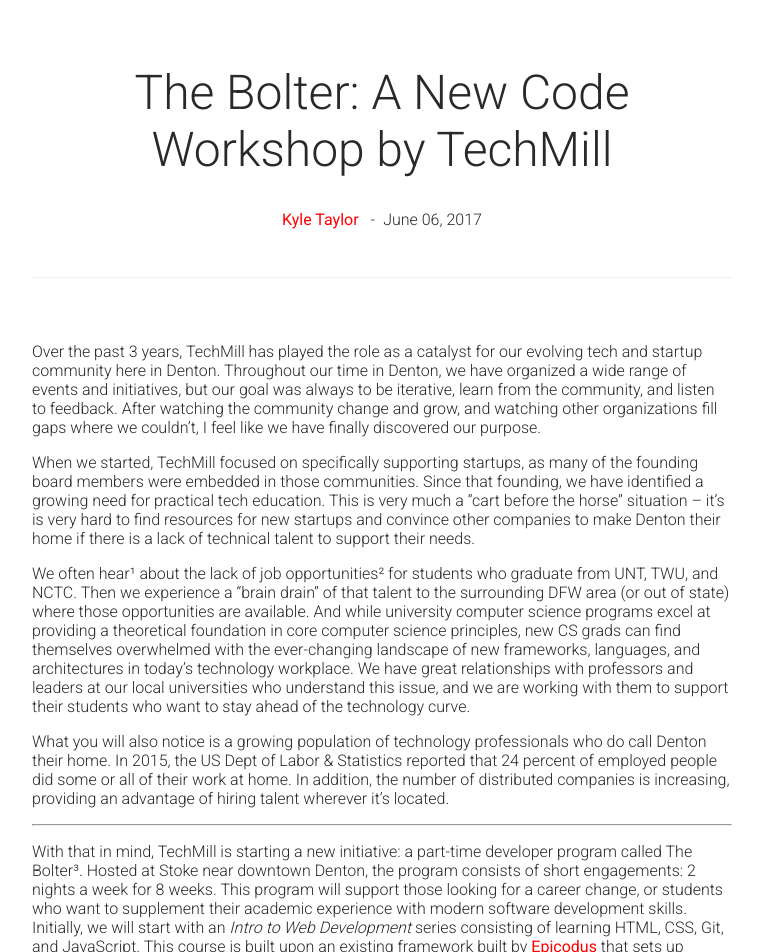
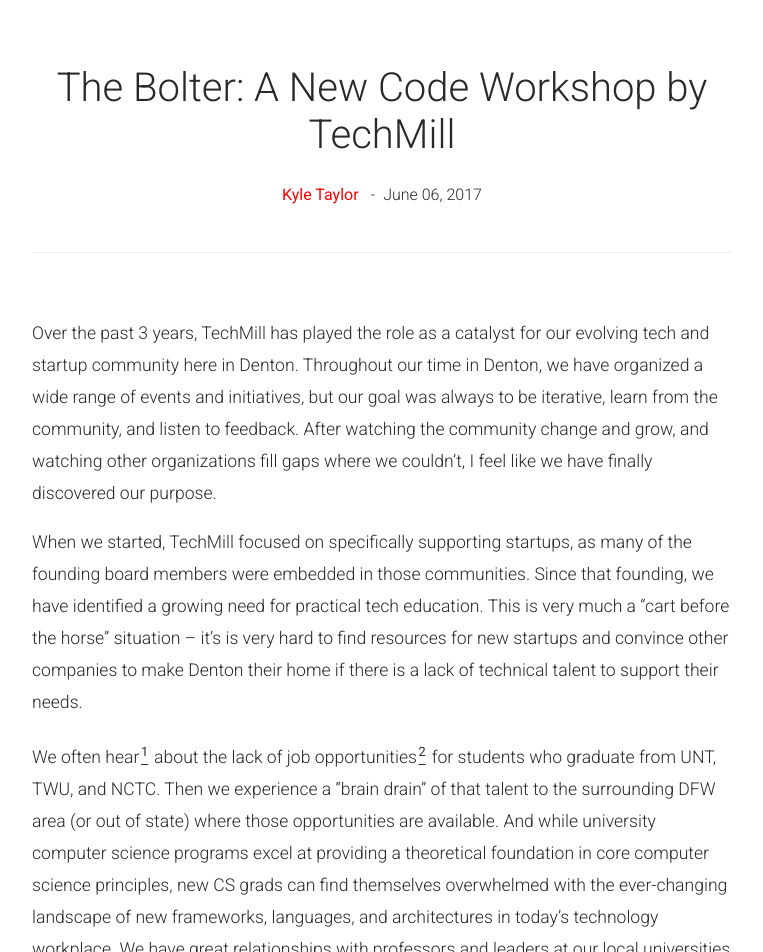
Before and after one commit to techmilldenton/blog, a Jekyll site: the page built from _posts/2017-06-06-introducing-the-bolter.md, in a window 1280 px wide. Shown: the top 952 px of the page, without its empty margins (258-1021 px from the left). Built offline with Jekyll 4.4.1, drawn with Linux system fonts in a browser that asks for light colours; some of the changed text lies outside the part shown.

Commit message:
Clean up post styling

```diff
--- /dev/null
+++ b/_includes/image.html
@@ -0,0 +1,9 @@
+<div class="image" >
+  <img src="{{ include.url }}" alt="{{ include.title }}" class="image__image"/>
+
+  {% if include.caption %}
+    <span class="image__caption">
+      {{ include.caption }}
+    </span>
+  {% endif %}
+</div>
--- a/_posts/2017-06-06-introducing-the-bolter.md
+++ b/_posts/2017-06-06-introducing-the-bolter.md
@@ -6,40 +6,143 @@
 author_url: https://google.com
 ---
 
-Over the past 3 years, TechMill has played the role as a catalyst for our evolving tech and startup community here in Denton. Throughout our time in Denton, we have organized a wide range of events and initiatives, but our goal was always to be iterative, learn from the community, and listen to feedback. After watching the community change and grow, and watching other organizations fill gaps where we couldn’t, I feel like we have finally discovered our purpose.
+Over the past 3 years, TechMill has played the role as a catalyst for our
+evolving tech and startup community here in Denton. Throughout our time in
+Denton, we have organized a wide range of events and initiatives, but our
+goal was always to be iterative, learn from the community, and listen to
+feedback. After watching the community change and grow, and watching other
+organizations fill gaps where we couldn’t, I feel like we have finally
+discovered our purpose.
 
-When we started, TechMill focused on specifically supporting startups, as many of the founding board members were embedded in those communities. Since that founding, we have identified a growing need for practical tech education. This is very much a "cart before the horse" situation -- it’s is very hard to find resources for new startups and convince other companies to make Denton their home if there is a lack of technical talent to support their needs.
+When we started, TechMill focused on specifically supporting startups, as many
+of the founding board members were embedded in those communities. Since that
+founding, we have identified a growing need for practical tech education. This
+is very much a "cart before the horse" situation -- it’s is very hard to find
+resources for new startups and convince other companies to make Denton their
+home if there is a lack of technical talent to support their needs.
 
-We often hear¹ about the lack of job opportunities² for students who graduate from UNT, TWU, and NCTC. Then we experience a “brain drain” of that talent to the surrounding DFW area (or out of state) where those opportunities are available. And while university computer science programs excel at providing a theoretical foundation in core computer science principles, new CS grads can find themselves overwhelmed with the ever-changing landscape of new frameworks, languages, and architectures in today's technology workplace.  We have great relationships with professors and leaders at our local universities who understand this issue, and we are working with them to support their students who want to stay ahead of the technology curve.
+We often hear[](#fn-1){: rel="footnote" id="ref-1" } about the lack of job
+opportunities[](#fn-2){: rel="footnote" id="ref-2" } for students who graduate
+from UNT, TWU, and NCTC. Then we experience a “brain drain” of that talent to
+the surrounding DFW area (or out of state) where those opportunities are
+available.  And while university computer science programs excel at providing a
+theoretical foundation in core computer science principles, new CS grads can
+find themselves overwhelmed with the ever-changing landscape of new frameworks,
+languages, and architectures in today's technology workplace. We have great
+relationships with professors and leaders at our local universities who
+understand this issue, and we are working with them to support their students
+who want to stay ahead of the technology curve.
 
-What you will also notice is a growing population of technology professionals who do call Denton their home. In 2015, the US Dept of Labor & Statistics reported that 24 percent of employed people did some or all of their work at home. In addition, the number of distributed companies is increasing, providing an advantage of hiring talent wherever it’s located.
+What you will also notice is a growing population of technology professionals
+who do call Denton their home. In 2015, the US Dept of Labor & Statistics
+reported that 24 percent of employed people did some or all of their work at
+home. In addition, the number of distributed companies is increasing, providing
+an advantage of hiring talent wherever it’s located.
 
 ---
 
-With that in mind, TechMill is starting a new initiative: a part-time developer program called The Bolter³. Hosted at Stoke near downtown Denton, the program consists of short engagements: 2 nights a week for 8 weeks. This program will support those looking for a career change, or students who want to supplement their academic experience with modern software development skills. Initially, we will start with an _Intro to Web Development_ series consisting of learning HTML, CSS, Git, and JavaScript. This course is built upon an existing framework built by [Epicodus] that sets up course material, hands-on exercises, and homework. The program will last two months. The first month (section) teaches HTML, CSS, and Git while the second month introduces JavaScript and programming concepts.
+With that in mind, TechMill is starting a new initiative: a part-time developer
+program called The Bolter[](#fn-3){: rel="footnote" id="ref-3" }. Hosted at
+Stoke near downtown Denton, the program consists of short engagements: 2 nights
+a week for 8 weeks. This program will support those looking for a career
+change, or students who want to supplement their academic experience with
+modern software development skills.  Initially, we will start with an
+_Intro to Web Development_ series consisting of learning HTML, CSS, Git, and
+JavaScript. This course is built upon an existing framework built by [Epicodus]
+that sets up course material, hands-on exercises, and homework. The program
+will last two months. The first month (section) teaches HTML, CSS, and Git
+while the second month introduces JavaScript and programming concepts.
 
-If you've ever looked into attending a code camp, you probably noticed they're in the realm of thousands to tens of thousands of dollars. As this is an alpha program not just for TechMill, but anyone in town wanting to learn how to code, **we're running this course for free**.
+If you've ever looked into attending a code camp, you probably noticed they're
+in the realm of thousands to tens of thousands of dollars. As this is an alpha
+program not just for TechMill, but anyone in town wanting to learn how to code,
+**we're running this course for free**.
 
-The only catch is, if you sign up for our first cohort, we need your feedback. This is a critical component in evaluating the course material, the speed at which the class is taught, and pain points for attendees that can be addressed in the future. After the initial class, we can recoup, evaluate, and eventually produce a polished code camp right here in Denton.
+The only catch is, if you sign up for our first cohort, we need your feedback.
+This is a critical component in evaluating the course material, the speed at
+which the class is taught, and pain points for attendees that can be addressed
+in the future. After the initial class, we can recoup, evaluate, and eventually
+produce a polished code camp right here in Denton.
 
-![test-image](https://techmill.co/wp-content/uploads/2015/10/28134057675_e0d6f09d23_k-1024x576.jpg){:class="img-responsive"}
-"One of our volunteers, Bradford Neumann, teaching a class over User Experience (UX) design."
+{% include image.html
+           url="https://techmill.co/wp-content/uploads/2015/10/28134057675_e0d6f09d23_k-1024x576.jpg"
+           title="test-image"
+           caption="One of our volunteers, Bradford Neumann, teaching a class over User Experience (UX) design." %}
 
-> “Why would I pay someone to cover material that I can access for free?”
+> Why would I pay someone to cover material that I can access for free?
 
-That’s an obvious question with an easy answer: If you’ve ever looked into learning how to code, you probably have stumbled across hundreds, if not thousands, of free programming resources. You have access to free development environments like [Repl.it], a well-documented knowledge base for open web standards (with examples) from the Mozilla Developer Network ([MDN]), and free code hosting and version control through [Github]. There is absolutely no barrier of entry to information on how to become a great developer without a fee.
+That’s an obvious question with an easy answer: If you’ve ever looked into
+learning how to code, you probably have stumbled across hundreds, if not
+thousands, of free programming resources. You have access to free development
+environments like [Repl.it], a well-documented knowledge base for open web
+standards (with examples) from the Mozilla Developer Network ([MDN]), and free
+code hosting and version control through [Github]. There is absolutely no
+barrier of entry to information on how to become a great developer without a
+fee.
 
-But _things happen_. Maybe you started a course, watched the first 2-3 videos, and promised yourself you’d get around to the assignments on Saturday. A week rolls by, then another, and now you’re too busy with some other side project. Maybe you are taking those courses, but you’re just not getting it, and while you post your questions in the comment sections, you’re unable to get a straightforward answer on “how” or “why” something works. That’s the gap we’re attempting to fill.
+But _things happen_. Maybe you started a course, watched the first 2-3 videos,
+and promised yourself you’d get around to the assignments on Saturday. A week
+rolls by, then another, and now you’re too busy with some other side project.
+Maybe you are taking those courses, but you’re just not getting it, and while
+you post your questions in the comment sections, you’re unable to get a
+straightforward answer on “how” or “why” something works. That’s the gap we’re
+attempting to fill.
 
-TechMill has a bullpen of amazing, supportive, and talented developers and technical professionals who have been where you are, and now make a living doing what they love. Between our weekly in-person meetups and our community Slack group, you’re never more than a few clicks away from connecting with someone. The classes are in person, led by experienced developers, where you have the opportunity to ask those fundamental questions to help you build a solid understanding of the covered topics. With this material, we’re able to focus on content, comprehension, and repetition instead of administration and building curriculum.
+TechMill has a bullpen of amazing, supportive, and talented developers and
+technical professionals who have been where you are, and now make a living
+doing what they love. Between our weekly in-person meetups and our community
+Slack group, you’re never more than a few clicks away from connecting with
+someone. The classes are in person, led by experienced developers, where you
+have the opportunity to ask those fundamental questions to help you build a
+solid understanding of the covered topics. With this material, we’re able to
+focus on content, comprehension, and repetition instead of administration and
+building curriculum.
 
-There are many fantastic code schools and bootcamps you can choose from, including some right here in DFW such as The Iron Yard, DevMountain, and many others. We can’t provide you a job, and we can’t provide you a career -- but we can show you an environment full of industry experience and a chance to take the reigns and pave your own way. For TechMill, this is an opportunity to make an impact in tech education by providing resources and building community by growing new developers, increasing the density of technical talent, thus enabling growth for tech-enabled businesses in Denton and encouraging businesses to relocate to Denton.
+There are many fantastic code schools and bootcamps you can choose from,
+including some right here in DFW such as The Iron Yard, DevMountain, and many
+others. We can’t provide you a job, and we can’t provide you a career -- but we
+can show you an environment full of industry experience and a chance to take
+the reigns and pave your own way. For TechMill, this is an opportunity to make
+an impact in tech education by providing resources and building community by
+growing new developers, increasing the density of technical talent, thus
+enabling growth for tech-enabled businesses in Denton and encouraging
+businesses to relocate to Denton.
 
-This is a new adventure for us, and I hope you’re excited as I am to see how we can position Denton as the best city in North Texas for developers to live, work, and play.
+This is a new adventure for us, and I hope you’re excited as I am to see how we
+can position Denton as the best city in North Texas for developers to live,
+work, and play.
 
 ---
 
-__Footnotes__: ¹ ["Mixer focuses on keeping creative talent in Denton"](http://ntdaily.com/mixer-focuses-on-keeping-creative-talent-in-denton/). Retrieved May 17, 2017. ² [“2015’s Best & Worst Texas Cities for Finding a Job”](https://wallethub.com/edu/best-worst-cities-to-find-a-job-in-texas/16421/). Retrieved May 17, 2017. ³ A bolter is a mechanical device for separating flour from bran, by beating it through a rotating cylinder of cloth and series of sieves. Some grain is filtered out along the way, the rest will make it through to the end.
+<ol>
+  <li id="fn-1">
+    <a href="http://ntdaily.com/mixer-focuses-on-keeping-creative-talent-in-denton/">
+      Mixer focuses on keeping creative talent in Denton
+    </a>.
+
+    Retrieved May 17, 2017.
+
+    <a href="#ref-1" rel="footnote-return"></a>
+  </li>
+
+  <li id="fn-2">
+    <a href="https://wallethub.com/edu/best-worst-cities-to-find-a-job-in-texas/16421/">
+      2015’s Best & Worst Texas Cities for Finding a Job
+    </a>.
+
+    Retrieved May 17, 2017.
+
+    <a href="#ref-2" rel="footnote-return"></a>
+  </li>
+
+  <li id="fn-3">
+    A bolter is a mechanical device for separating flour from bran, by beating
+    it through a rotating cylinder of cloth and series of sieves. Some grain is
+    filtered out along the way, the rest will make it through to the end.
+
+    <a href="#ref-3" rel="footnote-return"></a>
+  </li>
+</ol>
 
 
 [Epicodus]: "https://www.epicodus.com/"
--- a/css/main.scss
+++ b/css/main.scss
@@ -16,7 +16,7 @@
   color: $font-color;
 }
 
-b {
+b, strong {
   font-weight: 400;
 }
 
@@ -31,7 +31,68 @@
 }
 
 article {
+  counter-reset: footnotes;
   margin-top: 4rem;
+
+  a {
+    color: $font-color;
+    text-decoration: underline;
+    transition: $default-transition;
+
+    &:hover {
+      color: $accent-color;
+    }
+  }
+}
+
+a[rel="footnote"] {
+  counter-increment: footnotes;
+
+  &::after {
+    content: counter(footnotes);
+    font-size: .8rem;
+    vertical-align: super;
+    margin: .1rem;
+  }
+}
+
+a[rel="footnote-return"] {
+  &::after {
+    content: "↵";
+  }
+}
+
+p {
+  font-size: 1.1rem;
+  line-height: 2rem;
+}
+
+blockquote {
+  border-left: 3px solid $accent-color;
+  margin: 0;
+  padding: 0 1.5rem;
+
+  p {
+    font-size: 1.3rem;
+    font-style: italic;
+    line-height: 2.5rem;
+  }
+}
+
+li {
+  margin-top: 1.5rem;
+}
+
+:target {
+  outline: none;
+}
+
+hr {
+  border: none;
+  border-top: 1px solid $light-grey;
+  display: block;
+  height: 1px;
+  margin: 4rem 0;
 }
 
 .container {
@@ -56,6 +117,10 @@
 
 .heading_post {
   border-bottom: 1px solid $light-grey;
+
+  .heading__title {
+    font-size: 2.5em;
+  }
 }
 
 .heading__title, .heading__subtitle {
@@ -70,8 +135,16 @@
   font-size: 1.2em;
 }
 
-.img-responsive {
+caption {
+  text-align: center;
+  display: block;
   width: 100%;
+  background: red;
+  margin-top: 0 !important;
+}
+
+sup {
+  padding: .2rem;
 }
 
 .subscription {
@@ -165,3 +238,17 @@
     margin-right: .5rem;
   }
 }
+
+.image {
+  margin: 3em 0;
+}
+
+.image__image {
+  width: 100%;
+  padding: 1rem 0;
+}
+
+.image__caption {
+  display: block;
+  text-align: center;
+}
```
